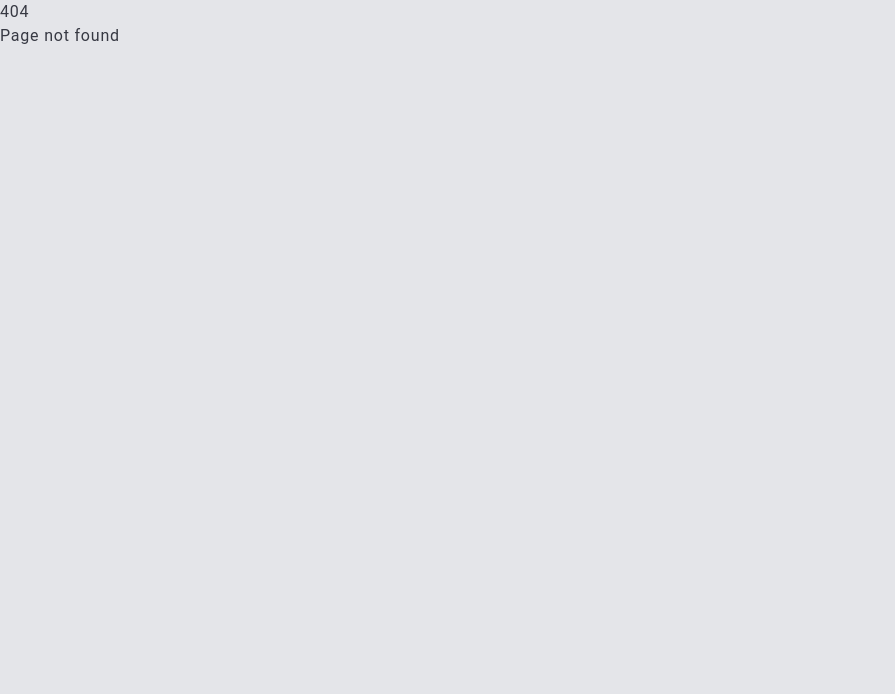
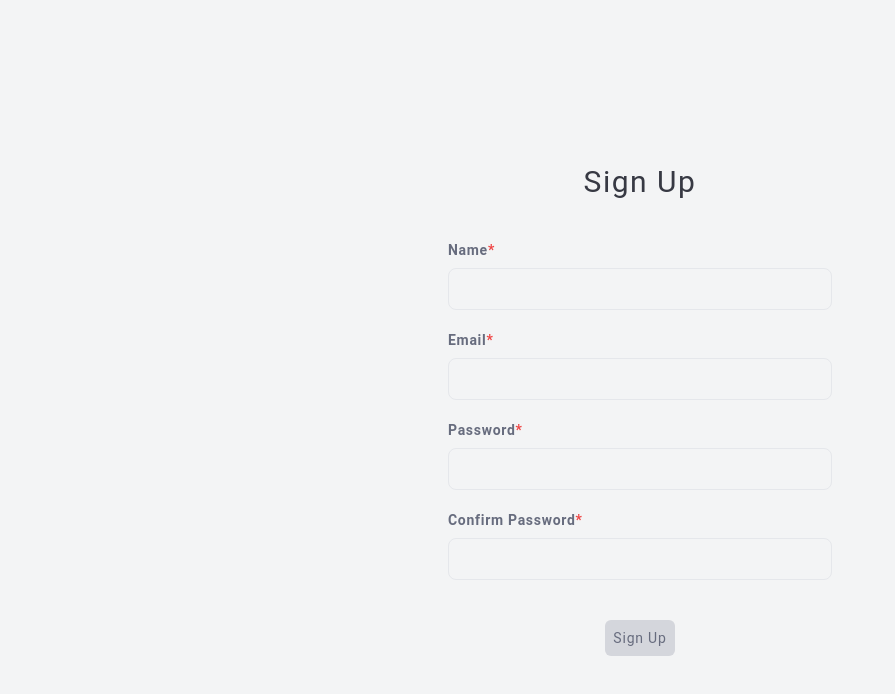
Before and after one commit to zebetul/business-copilot-client, a React (Vite) app: page /signup in a window 1280 px wide. Before the commit this address had no page. Shown: the top 694 px of the page, without its empty margins (0-895 px from the left). Built offline with nearby package versions, Linux system fonts and the light colour scheme.

Commit message:
Add prettier.config.js, SignUp page, react-hook-form dependency, and Input component

```diff
--- a/package.json
+++ b/package.json
@@ -17,6 +17,7 @@
     "prop-types": "^15.8.1",
     "react": "^18.2.0",
     "react-dom": "^18.2.0",
+    "react-hook-form": "^7.50.1",
     "react-markdown": "^9.0.1",
     "react-router-dom": "^6.22.0",
     "remark-gfm": "^4.0.0"
@@ -32,6 +33,8 @@
     "eslint-plugin-react-hooks": "^4.6.0",
     "eslint-plugin-react-refresh": "^0.4.5",
     "postcss": "^8.4.34",
+    "prettier": "^3.2.5",
+    "prettier-plugin-tailwindcss": "^0.5.11",
     "tailwindcss": "^3.4.1",
     "vite": "^5.0.8",
     "vite-plugin-eslint": "^1.8.1"
--- /dev/null
+++ b/prettier.config.cjs
@@ -0,0 +1,4 @@
+// prettier.config.js
+module.exports = {
+  plugins: ["prettier-plugin-tailwindcss"],
+};
--- a/src/features/authentication/LoginForm.jsx
+++ b/src/features/authentication/LoginForm.jsx
@@ -22,56 +22,48 @@ function LoginForm() {
           setEmail("");
           setPassword("");
         },
-      }
+      },
     );
   };
 
   return (
     <form
-      className="max-w-sm mx-auto flex flex-col items-center"
+      className="mx-auto flex w-full max-w-sm flex-col items-center"
       onSubmit={handleLogin}
     >
-      <div className="mb-5">
-        <label
-          htmlFor="email"
-          className="block text-textColorLight text-sm font-bold mb-2"
-        >
+      <label className="mb-2" htmlFor="email">
         Email
       </label>
       <input
+        className="mb-5 w-full rounded-lg border bg-bgColorLight px-3 py-2 text-textColor transition-all duration-300 placeholder:text-textColorLight focus:outline-none focus:ring-2 focus:ring-bgColor"
         type="email"
         id="email"
-          placeholder="Email"
-          className="shadow appearance-none mb-5 border border-textColorLight rounded w-full py-2 px-3 text-textColorLight bg-bgColor leading-tight focus:outline-none focus:shadow-outline"
+        autoComplete="email"
+        label="Email"
         value={email}
         onChange={(e) => {
           setEmail(e.target.value);
         }}
-          autoComplete="username"
         disabled={isPending}
       />
 
-        <label
-          htmlFor="password"
-          className="block text-textColorLight text-sm font-bold mb-2"
-        >
+      <label className="mb-2" htmlFor="password">
         Password
       </label>
       <input
+        className="mb-5 w-full rounded-lg border bg-bgColorLight px-3 py-2 text-textColor transition-all duration-300 placeholder:text-textColorLight focus:outline-none focus:ring-2 focus:ring-bgColor"
         type="password"
         id="password"
-          placeholder="Password"
-          className="shadow appearance-none mb-5 border border-textColorLight rounded w-full py-2 px-3 text-textColorLight bg-bgColor leading-tight focus:outline-none focus:shadow-outline"
+        autoComplete="current-password"
+        label="Password"
         value={password}
         onChange={(e) => {
           setPassword(e.target.value);
         }}
-          autoComplete="current-password"
         disabled={isPending}
       />
-      </div>
 
-      <Button type="submit" disabled={isPending}>
+      <Button type="submit" disabled={isPending} className="mt-5">
         Log In
       </Button>
     </form>
--- /dev/null
+++ b/src/features/authentication/SignUpForm.jsx
@@ -0,0 +1,82 @@
+import { useForm } from "react-hook-form";
+
+import Button from "../../ui/Button";
+import Input from "../../ui/Input";
+
+function SignUpForm() {
+  const { register, formState, getValues, handleSubmit } = useForm();
+  const { errors } = formState;
+
+  const handleSignUp = (data) => {
+    console.log(data);
+  };
+
+  return (
+    <form
+      className="mx-auto flex w-full max-w-sm flex-col items-center"
+      onSubmit={handleSubmit(handleSignUp)}
+    >
+      <Input
+        name="name"
+        label="Name"
+        register={register}
+        error={errors?.name}
+        required={true}
+        type="text"
+        validationSchema={{ required: "Name is required" }}
+      />
+
+      <Input
+        name="email"
+        label="Email"
+        register={register}
+        error={errors?.email}
+        required={true}
+        type="email"
+        validationSchema={{
+          required: "Email is required",
+          pattern: {
+            value: /\S+@\S+\.\S+/,
+            message: "Please provide a valid email address",
+          },
+        }}
+      />
+
+      <Input
+        name="password"
+        label="Password"
+        register={register}
+        error={errors?.password}
+        required={true}
+        type="password"
+        validationSchema={{
+          required: "Password is required",
+          minLength: {
+            value: 6,
+            message: "Password must be at least 6 characters long",
+          },
+        }}
+      />
+
+      <Input
+        name="passwordConfirm"
+        label="Confirm Password"
+        register={register}
+        error={errors?.passwordConfirm}
+        required={true}
+        type="password"
+        validationSchema={{
+          required: "Password confirmation is required",
+          validate: (value) =>
+            value === getValues().password || "The passwords need to match",
+        }}
+      />
+
+      <Button className="mt-5" type="submit" disabled={false}>
+        Sign Up
+      </Button>
+    </form>
+  );
+}
+
+export default SignUpForm;
--- a/src/index.css
+++ b/src/index.css
@@ -94,8 +94,8 @@ body {
 	padding: 10px;
 }
 
-.markdown_content table th {
-}
+/* .markdown_content table th {
+} */
 
 .markdown_content img {
 	max-width: 100%;
@@ -112,21 +112,27 @@ body {
 	color: #0a58ca;
 }
 
+.markdown_content h1,
+h2,
+h3,
+h4,
+h5,
+h6 {
+	margin: 20px 0;
+	color: rgb(var(--textColor));
+}
+
 .markdown_content h1 {
 	font-size: 2em;
-	margin: 20px 0;
-	/* font-weight: bold; */
 }
 
 .markdown_content h2 {
 	font-size: 1.125em;
-	margin: 20px 0;
 	font-weight: bold;
 }
 
 .markdown_content h3 {
 	font-size: 1em;
-	margin: 20px 0;
 	font-weight: bold;
 }
 
--- a/src/pages/Login.jsx
+++ b/src/pages/Login.jsx
@@ -1,17 +1,25 @@
 import LoginForm from "../features/authentication/LoginForm";
+import CustomNavLink from "../ui/CustomNavLink";
 
 function Login() {
   return (
-    <main className="w-screen h-screen flex flex-col items-center justify-center">
-      <h1 className="text-6xl text-center">BUSINESS COPILOT</h1>
+    <main className="flex h-screen w-screen flex-col items-center justify-center bg-bgColorLight">
+      <h1 className="text-center text-6xl">BUSINESS COPILOT</h1>
 
-      <h2 className="mb-20 text-lg text-center font-bold text-textColorLight">
+      <h2 className="mb-10 text-center text-lg font-bold text-textColorLight">
         Automating business planning with the power of AI
       </h2>
 
       <h3 className="mb-10 text-3xl">Log in to your account</h3>
 
       <LoginForm />
+
+      <p className="mt-10 flex items-center gap-2">
+        Don`t have an account?
+        <CustomNavLink to="/signup" type="primary">
+          Sign up
+        </CustomNavLink>
+      </p>
     </main>
   );
 }
--- /dev/null
+++ b/src/pages/SignUp.jsx
@@ -0,0 +1,13 @@
+import SignUpForm from "../features/authentication/SignUpForm";
+
+function SignUp() {
+  return (
+    <main className="flex h-screen w-screen flex-col items-center justify-center bg-bgColorLight">
+      <h3 className="mb-10 text-3xl">Sign Up</h3>
+
+      <SignUpForm />
+    </main>
+  );
+}
+
+export default SignUp;
--- a/src/ui/CustomNavLink.jsx
+++ b/src/ui/CustomNavLink.jsx
@@ -1,11 +1,19 @@
 import { NavLink } from "react-router-dom";
 import PropTypes from "prop-types";
 
-function CustomNavLink({ children, className, to }) {
+function CustomNavLink({ children, className, to, type }) {
+	const baseStyles =
+		"flex items-center gap-2 rounded-md hover:bg-bgColorDark transition-colors duration-300 text-nowrap";
+
+	const styles = {
+		primary: baseStyles + " py-2 px-3",
+		small: baseStyles + " py-1 px-2 text-xs font-normal",
+	};
+
 	return (
 		<NavLink
 			to={to}
-			className={`flex items-center gap-2 rounded-md hover:bg-bgColorDark transition-colors duration-300 text-nowrap ${className}`}
+			className={`${styles[type]} ${className}`}
 		>
 			{children}
 		</NavLink>
@@ -16,6 +24,7 @@ CustomNavLink.propTypes = {
 	children: PropTypes.node.isRequired,
 	className: PropTypes.string,
 	to: PropTypes.string.isRequired,
+	type: PropTypes.oneOf(["primary", "small"]),
 };
 
 export default CustomNavLink;
--- a/src/ui/HistoryNav.jsx
+++ b/src/ui/HistoryNav.jsx
@@ -11,15 +11,12 @@ function HistoryNav() {
 	if (error) return <Error />;
 
 	return (
-		<ul className="history_list pl-5 flex flex-col gap-1 font-normal">
+		<ul className="history_list pl-5 flex flex-col gap-1">
 			{history.map((item) => (
-				<li
-					key={item.id}
-					className="text-xs"
-				>
+				<li key={item.id}>
 					<CustomNavLink
 						to={`/history/${item.id}`}
-						className="py-1 px-2"
+						type="small"
 					>
 						<p className="overflow-hidden text-ellipsis">{item.title}</p>
 					</CustomNavLink>
--- /dev/null
+++ b/src/ui/Input.jsx
@@ -0,0 +1,47 @@
+import { PropTypes } from "prop-types";
+
+function Input({
+  name,
+  label,
+  register,
+  error,
+  required,
+  type,
+  validationSchema,
+}) {
+  return (
+    <div className="mb-5 w-full">
+      <label
+        htmlFor={name}
+        className="mb-2 block text-sm font-bold text-textColorLight"
+      >
+        {label}
+        {required && <span className="text-red-500">*</span>}
+      </label>
+
+      <input
+        className="w-full rounded-lg border bg-bgColorLight px-3 py-2 text-textColor transition-all duration-300 placeholder:text-textColorLight focus:outline-none focus:ring-2 focus:ring-bgColor"
+        type={type}
+        id={name}
+        autoComplete={name}
+        {...register(name, validationSchema)}
+      />
+
+      {error && (
+        <p className="mt-1 text-xs italic text-red-500">{error.message}</p>
+      )}
+    </div>
+  );
+}
+
+Input.propTypes = {
+  label: PropTypes.string.isRequired,
+  error: PropTypes.object,
+  register: PropTypes.func,
+  required: PropTypes.bool,
+  type: PropTypes.string,
+  validationSchema: PropTypes.object,
+  name: PropTypes.string,
+};
+
+export default Input;
--- a/src/ui/MainNav.jsx
+++ b/src/ui/MainNav.jsx
@@ -14,7 +14,7 @@ function MainNav() {
 				<li>
 					<CustomNavLink
 						to="/assistant"
-						className="p-2"
+						type="primary"
 					>
 						<ChatBubbleBottomCenterTextIcon className="h-6 w-6" />
 
@@ -25,7 +25,7 @@ function MainNav() {
 				<li>
 					<CustomNavLink
 						to="/documents"
-						className="p-2"
+						type="primary"
 					>
 						<ClipboardDocumentListIcon className="h-6 w-6" />
 
@@ -36,7 +36,7 @@ function MainNav() {
 				<li>
 					<CustomNavLink
 						to="/history"
-						className="p-2"
+						type="primary"
 					>
 						<RectangleStackIcon className="h-6 w-6" />
 
```
Also changed, not shown: src/App.jsx (+7 -2 lines), 1 other file (tests, documents, lock files or other folders). Lines whose indentation alone changed are shown as unchanged.
